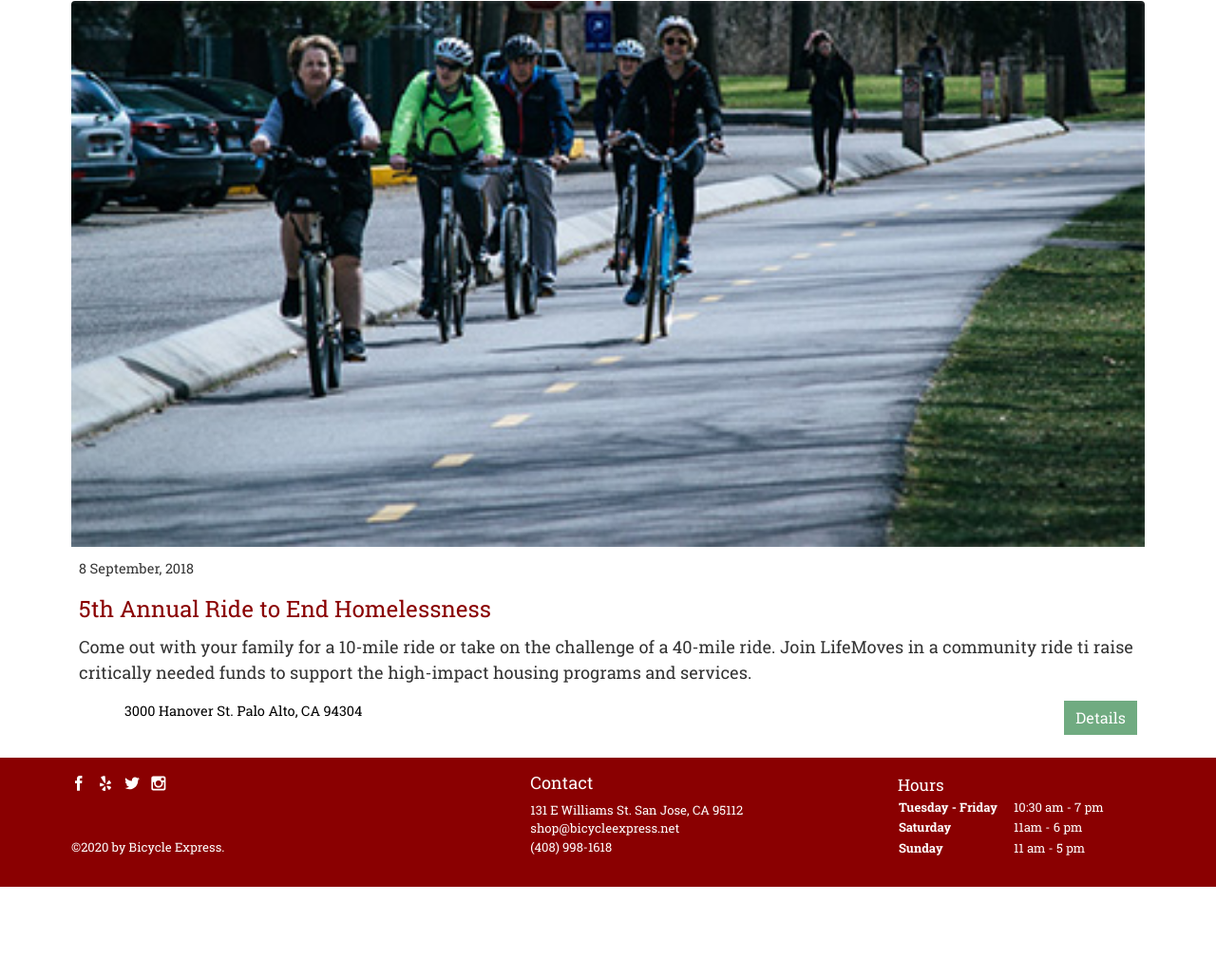
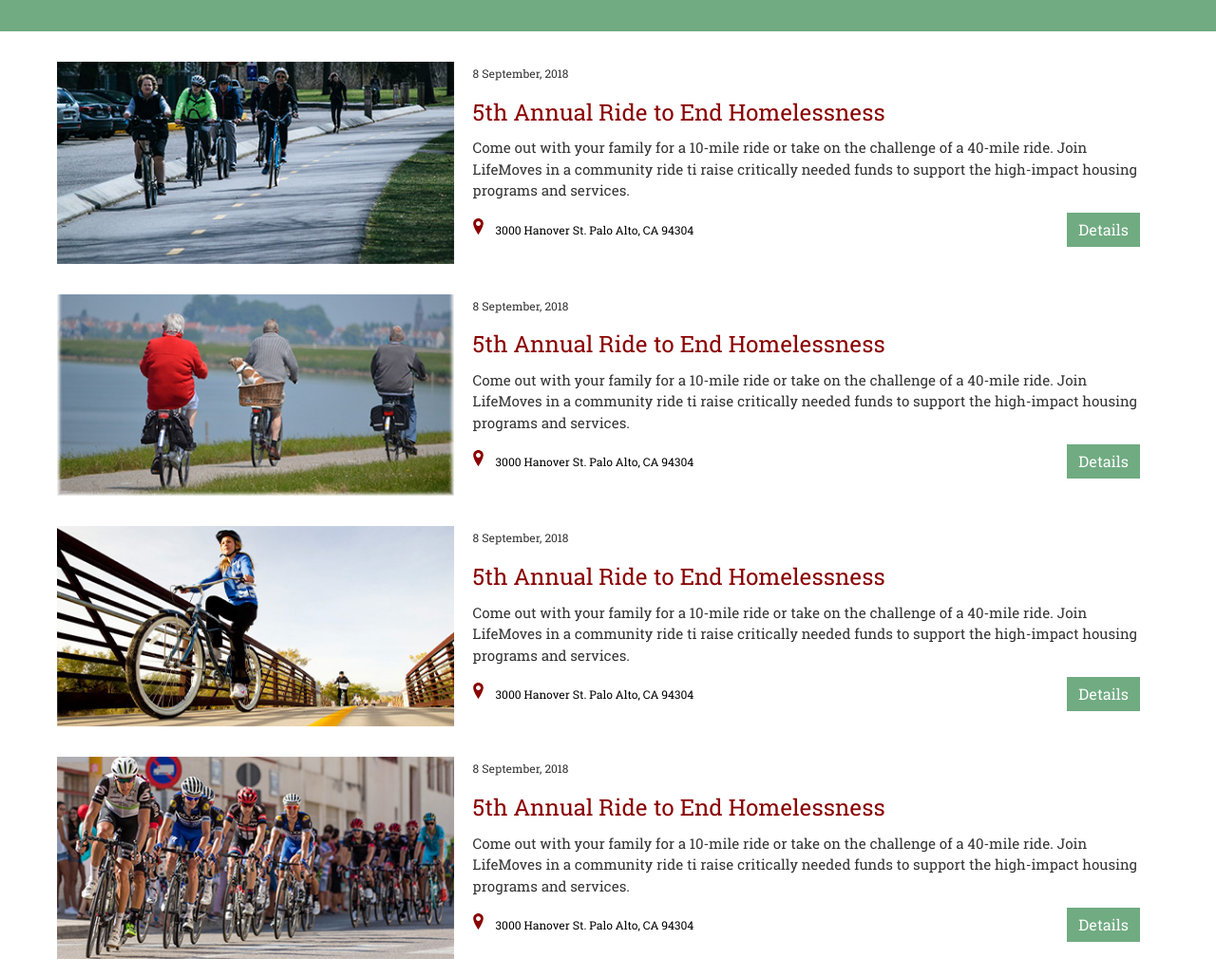
Before and after one commit to sne-syn/BicycleExp, a website: page source/events.html in a window 1280 px wide. Shown: the part 321-1350 px from the top of the page at 95% size. Before the commit the page ends 1255 px from the top, so only its background shows below. Drawn offline with nearby package versions, Linux system fonts and the light colour scheme.

Commit message:
Finish the events page

```diff
--- a/source/events.html
+++ b/source/events.html
@@ -82,31 +82,71 @@
         </div>
     </nav>
     <main>
-        <section class="intro custom-container bg-success text-white py-3 py-lg-4 align-items-center row">
+        <section class="intro custom-container bg-success text-white py-5 align-items-center row">
             <h1 class="intro__heading text-left col-md-2">Participate:</h1>
             <p class="intro__text text-left col-md-10 pl-md-5">Bicycle Express exists to promote increased cycling in
                 Santa Clara and San Mateo Counties. Our programs and events seek to change behaivor by giving people the
                 tools they need to ride a bike: education, encouragement, and community.</p>
         </section>
         <section class="blog custom-container py-3">
-            <div class="row">
-                <div class="card col">
+            <div class="card d-lg-flex flex-lg-row py-3">
                 <img class="card-img-top img-fluid" src="img/blog-1.jpg" alt="">
-                        <div class="card-body p-2">
-                            <small class="blog-data ">8 September, 2018</small>
+                <div class="card-body">
+                    <small class="card-data">8 September, 2018</small>
                     <h4 class="card-title text-danger pt-3">5th Annual Ride to End Homelessness</h4>
-                            <p class="card-text text-dark">Come out with your family for a 10-mile ride or take on the challenge of a 40-mile ride. Join LifeMoves in a community ride ti raise critically needed funds to support the high-impact housing programs and services. </p>
-                            <div class="d-flex">
-                            <small class="blog-direction col pl-5">3000 Hanover St. Palo Alto, CA 94304</small>
-                            <button type="submit"
-                            class="btn text-white btn-success d-inline-block modal__open-btn">Details</button>
+                    <p class="card-text text-dark">Come out with your family for a 10-mile ride or take on the
+                        challenge of a 40-mile ride. Join LifeMoves in a community ride ti raise critically needed
+                        funds to support the high-impact housing programs and services. </p>
+                    <div class="card-footer d-flex">
+                        <small class="card-direction col pl-1">3000 Hanover St. Palo Alto, CA 94304</small>
+                        <a href="#" class="btn text-white btn-success d-inline-block modal__open-btn">Details</a>
                     </div>
                 </div>
 
             </div>
+            <div class="card d-lg-flex flex-lg-row py-3">
+                <img class="card-img-top img-fluid" src="img/blog-2.jpg" alt="">
+                <div class="card-body">
+                    <small class="card-data">8 September, 2018</small>
+                    <h4 class="card-title text-danger pt-3">5th Annual Ride to End Homelessness</h4>
+                    <p class="card-text text-dark">Come out with your family for a 10-mile ride or take on the
+                        challenge of a 40-mile ride. Join LifeMoves in a community ride ti raise critically needed
+                        funds to support the high-impact housing programs and services. </p>
+                    <div class="card-footer d-flex">
+                        <small class="card-direction col pl-1">3000 Hanover St. Palo Alto, CA 94304</small>
+                        <a href="#" class="btn text-white btn-success d-inline-block modal__open-btn">Details</a>
                     </div>
                 </div>
 
+            </div>
+            <div class="card d-flex flex-column flex-lg-row py-3">
+                <img class="card-img-top img-fluid" src="img/blog-3.jpg" alt="">
+                <div class="card-body">
+                    <small class="card-data ">8 September, 2018</small>
+                    <h4 class="card-title text-danger pt-3">5th Annual Ride to End Homelessness</h4>
+                    <p class="card-text text-dark">Come out with your family for a 10-mile ride or take on the
+                        challenge of a 40-mile ride. Join LifeMoves in a community ride ti raise critically needed
+                        funds to support the high-impact housing programs and services. </p>
+                    <div class="card-footer d-flex">
+                        <small class="card-direction col pl-1">3000 Hanover St. Palo Alto, CA 94304</small>
+                        <a href="#" class="btn text-white btn-success d-inline-block modal__open-btn">Details</a>
+                    </div>
+                </div>
+            </div>
+            <div class="card d-lg-flex flex-lg-row py-3">
+                <img class="card-img-top img-fluid" src="img/blog-4.jpg" alt="">
+                <div class="card-body">
+                    <small class="card-data">8 September, 2018</small>
+                    <h4 class="card-title text-danger pt-3">5th Annual Ride to End Homelessness</h4>
+                    <p class="card-text text-dark">Come out with your family for a 10-mile ride or take on the
+                        challenge of a 40-mile ride. Join LifeMoves in a community ride ti raise critically needed
+                        funds to support the high-impact housing programs and services. </p>
+                    <div class="card-footer d-flex">
+                        <small class="card-direction col pl-1">3000 Hanover St. Palo Alto, CA 94304</small>
+                        <a href="#" class="btn text-white btn-success d-inline-block modal__open-btn">Details</a>
+                    </div>
+                </div>
+            </div>
         </section>
     </main>
     <footer class="custom-container bg-danger text-white row py-2 py-md-3 footer">
@@ -174,10 +214,10 @@
     <section aria-label="modal" class="modal">
         <div class="modal__position">
             <div class="modal__wrapper">
-                <h3 class="modal__text-heading">Thank You for Subscribing!</h3>
-                <p class="modal__text">You will be the first to know about new inventory, give aways and special
-                    projects!</p>
-                <button class="modal__close" title="Close" type="button">Close modal</button>
+                <h3 class="modal__text-heading">This button leads to official event page.</h3>
+                <p class="modal__text">Are you ready to leave Bicycle Express website?</p>
+                <a href="#" class="btn text-white btn-success">Yes, I am</a>
+                <button <button class="modal__close" title="Close" type="button">Close modal</button>
             </div>
         </div>
         <div class="modal__overlay"></div>
--- a/source/scss/_blog.scss
+++ b/source/scss/_blog.scss
@@ -1,7 +1,63 @@
-.blog-direction {
-color: $black;
+.blog .card-direction {
+    position: relative;
+    color: $black;
 
-&::before {
+    &::before {
+        content: "";
+        position: absolute;
+        top: 2px;
+        left: -22px;
+        width: 17px;
+        height: 20px;
+        background-image: url(../img/location-pin.svg);
+        background-repeat: no-repeat;
+    }
+}
 
+.blog .card-img-top {
+    width: 100%;
+    border-radius: 0;
 }
+
+.blog .card-body {
+    width: 100%;
+    font-size: 13px;
 }
+
+.blog .card-footer {
+    padding-bottom: 0;
+    align-items: center;
+    background-color: $white;
+}
+
+@media (min-width: 767.98px) {
+    .blog .card-img-top {
+        width: 100%;
+    }
+
+    .blog .card-body {
+        font-size: 16px;
+        width: 100%;
+    }
+}
+
+@media (min-width: 991.98px) {
+    .blog .card-img-top {
+        width: 36%;
+    }
+
+    .blog .card-body {
+        padding: 0;
+        padding-left: 20px;
+        font-size: 15px;
+    }
+
+    .blog .card-text {
+        margin-bottom: 0;
+    }
+
+    .blog .card-direction::before {
+        top: -3px;
+        left: -23px;
+    }
+}
--- a/source/scss/_card.scss
+++ /dev/null
@@ -1,3 +0,0 @@
-.card-img {
-    border-radius: none;
-}
--- a/source/scss/_intro.scss
+++ b/source/scss/_intro.scss
@@ -1,7 +1,7 @@
 .intro__heading {
     font-size: 18px;
     font-weight: 800;
-    padding-bottom: 20px;
+    padding-bottom: 10px;
 }
 
 .intro__text {
--- a/source/scss/_modal-style.scss
+++ b/source/scss/_modal-style.scss
@@ -103,7 +103,7 @@
 
       .modal__wrapper {
         width: 400px;
-        padding: 70px 50px 80px;
+        padding: 50px;
       }
 
       .modal__text-heading {
@@ -137,10 +137,10 @@
         margin-left: -280px;
       }
 
-      .modal__wrapper {
-        width: 486px;
-        padding: 110px 100px 130px;
-      }
+      // .modal__wrapper {
+      //   width: 486px;
+      //   padding: 110px 100px 130px;
+      // }
 
       .modal__text-heading {
         margin-top: 25px;
--- a/source/scss/style.scss
+++ b/source/scss/style.scss
@@ -660,6 +660,7 @@ a.header__mail {
 
   .contact__heading {
     font-size: 18px;
+    margin-bottom: 5px;
   }
 
   .contact__text {
@@ -667,8 +668,10 @@ a.header__mail {
   }
 
   .footer__timetable caption {
-    font-size: 17px;
-    padding-bottom: 0;
+    margin-bottom: 3px;
+    font-size: 18px;
+    line-height: 1.2;
+    font-weight: 500;
   }
 
 }
```
Also changed, not shown: source/css/style.css, source/img/location-pin.svg (added), 1 other file. Lines whose indentation alone changed are shown as unchanged.
